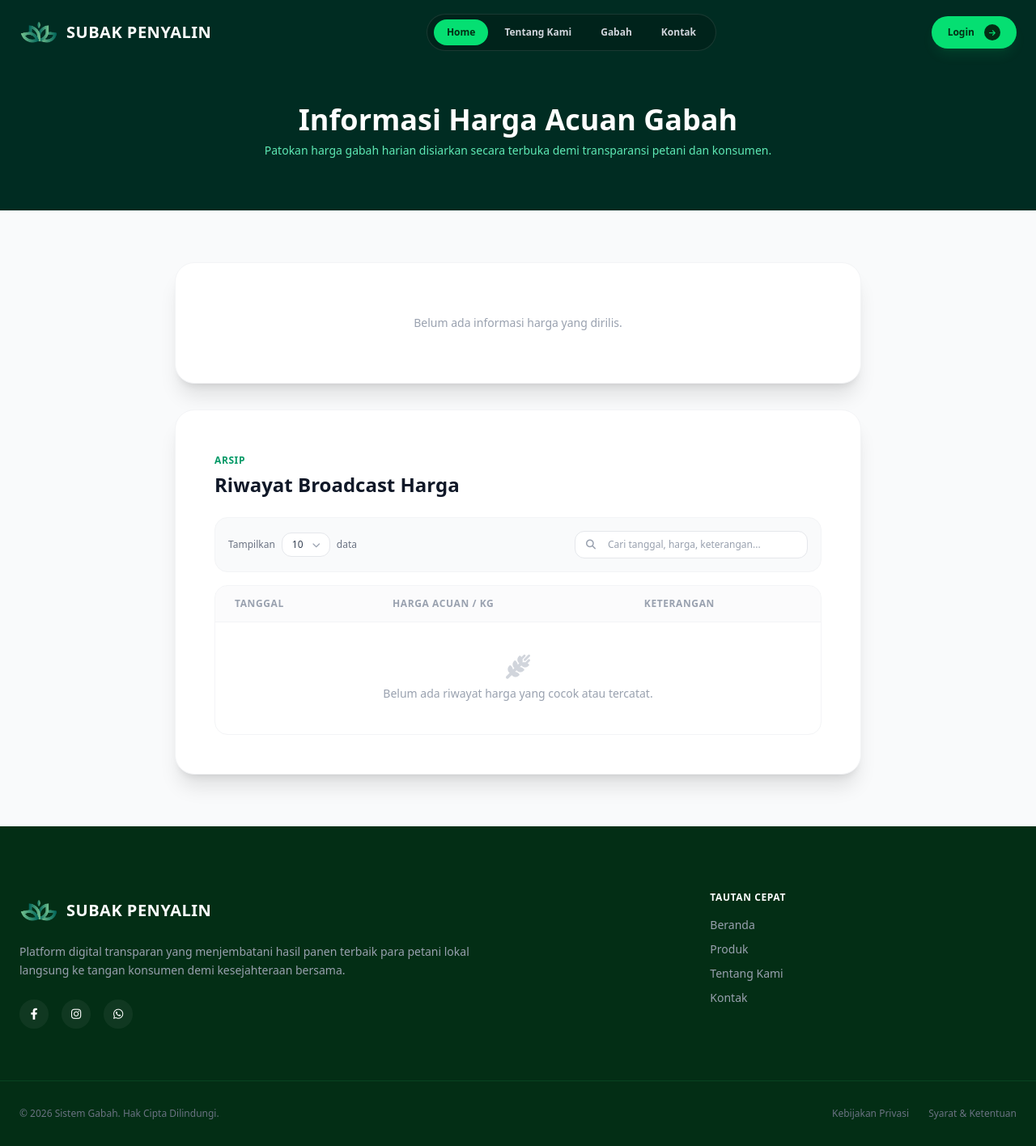
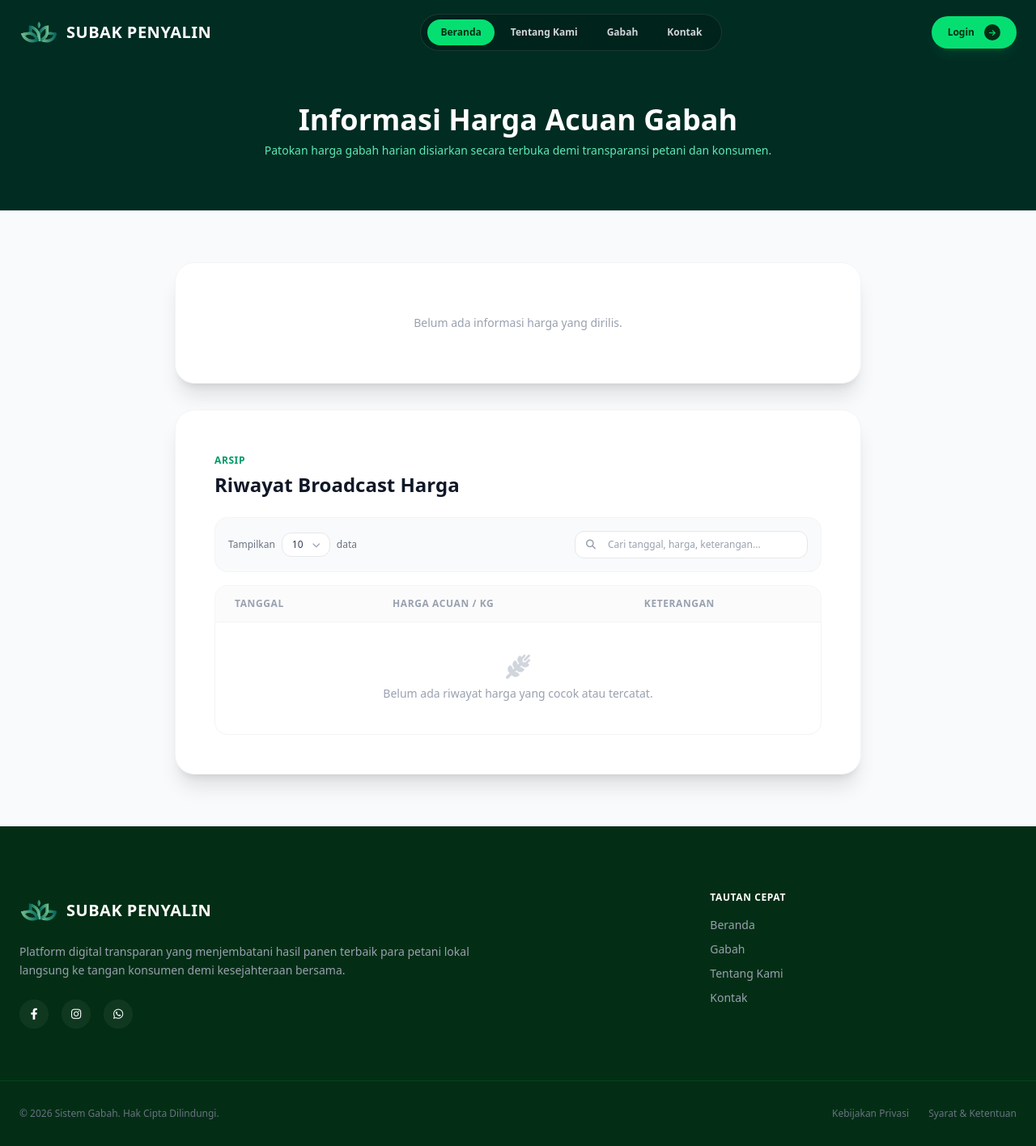
Before and after one commit to ekamahardiika/subak-penyalin-web, a Laravel app: template resources/views/landing/harga.blade.php in a window 1280 px wide. Shown: the whole page at 81% size. Run offline with Laravel 12, Linux system fonts and the light colour scheme; the template is opened without the code that fills it, so the values that code supplies are empty.

Commit message:
edit dikit

```diff
--- a/resources/views/layouts/landing.blade.php
+++ b/resources/views/layouts/landing.blade.php
@@ -55,7 +55,7 @@
                 <a href="#home" @click="activeSection = 'home'"
                     :class="activeSection === 'home' ? 'bg-green-400 text-green-950 font-bold' :
                         'hover:text-white text-gray-300'"
-                    class="px-4 py-2 rounded-full transition-all duration-300">Home</a>
+                    class="px-4 py-2 rounded-full transition-all duration-300">Beranda</a>
 
                 <a href="#tentang" @click="activeSection = 'tentang'"
                     :class="activeSection === 'tentang' ? 'bg-green-400 text-green-950 font-bold' :
@@ -182,7 +182,7 @@
                 <h4 class="text-white font-bold mb-4 text-xs tracking-wider uppercase">Tautan Cepat</h4>
                 <ul class="space-y-2.5 text-sm text-gray-400">
                     <li><a href="#home" class="hover:text-green-400 transition-colors">Beranda</a></li>
-                    <li><a href="#produk" class="hover:text-green-400 transition-colors">Produk</a></li>
+                    <li><a href="#produk" class="hover:text-green-400 transition-colors">Gabah</a></li>
                     <li><a href="#tentang" class="hover:text-green-400 transition-colors">Tentang Kami</a></li>
                     <li><a href="#kontak" class="hover:text-green-400 transition-colors">Kontak</a></li>
                 </ul>
```
